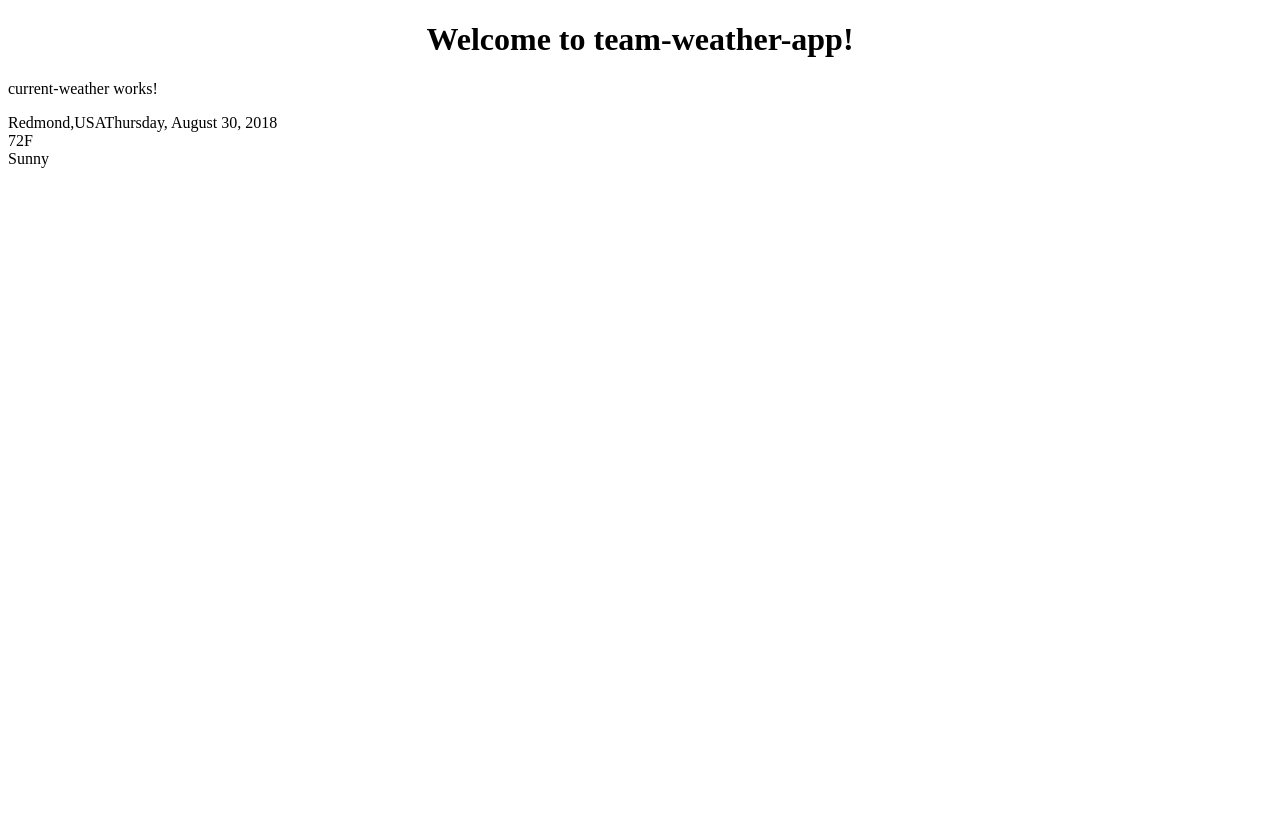
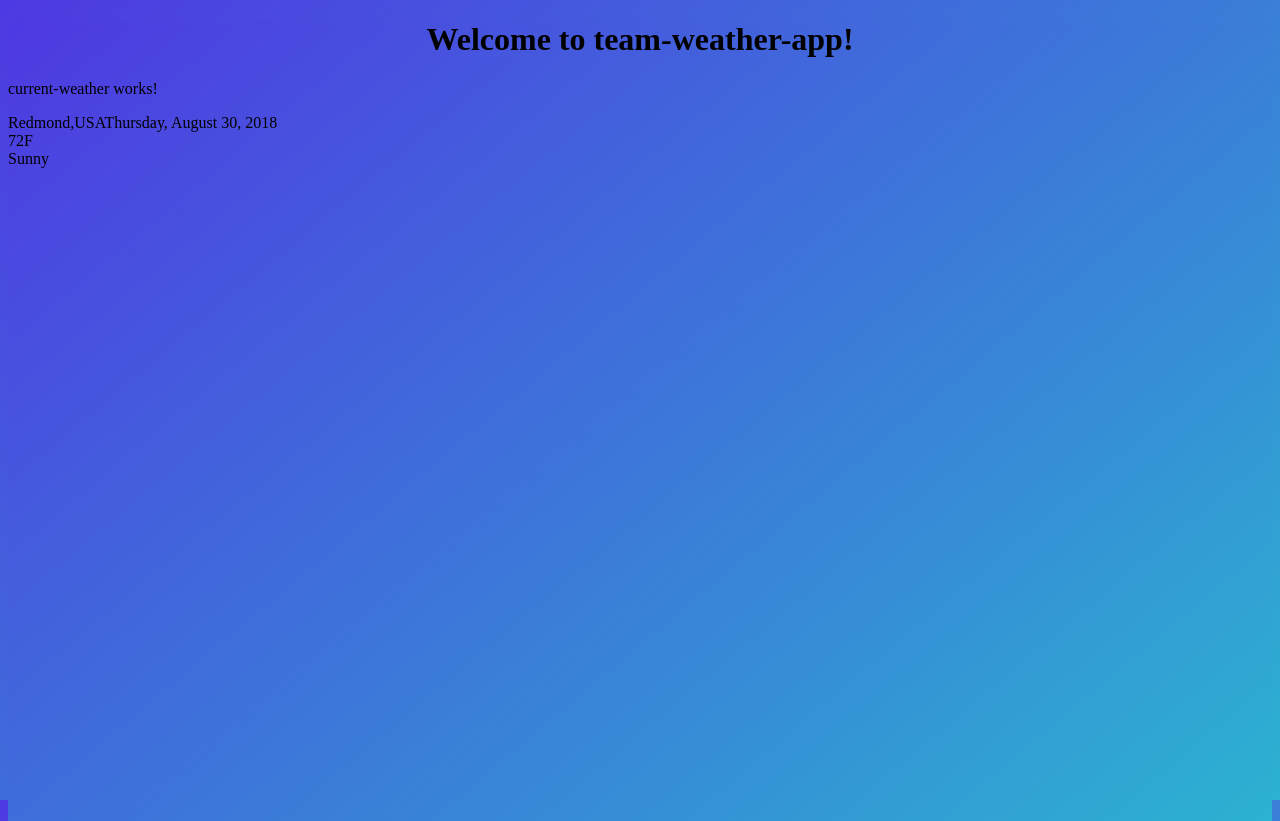
Before and after one commit to partiallymisplaced/team-weather-app, an Angular app: page / in a window 1280 px wide. Before the commit the page ends 800 px from the top, so only its background shows below. Built offline with nearby package versions, Linux system fonts and the light colour scheme.

Commit message:
Added background style

```diff
--- a/src/app/app.component.html
+++ b/src/app/app.component.html
@@ -4,5 +4,6 @@
     Welcome to {{ title }}!
   </h1>
 </div>
-
+<div>
 <app-current-weather></app-current-weather>
+</div>
--- a/src/styles.css
+++ b/src/styles.css
@@ -1 +1,5 @@
 /* You can add global styles to this file, and also import other style files */
+html, body{
+    height: 100%;
+    background-image: linear-gradient(140deg,#4E39E2,#2CB2D1);
+}
```
